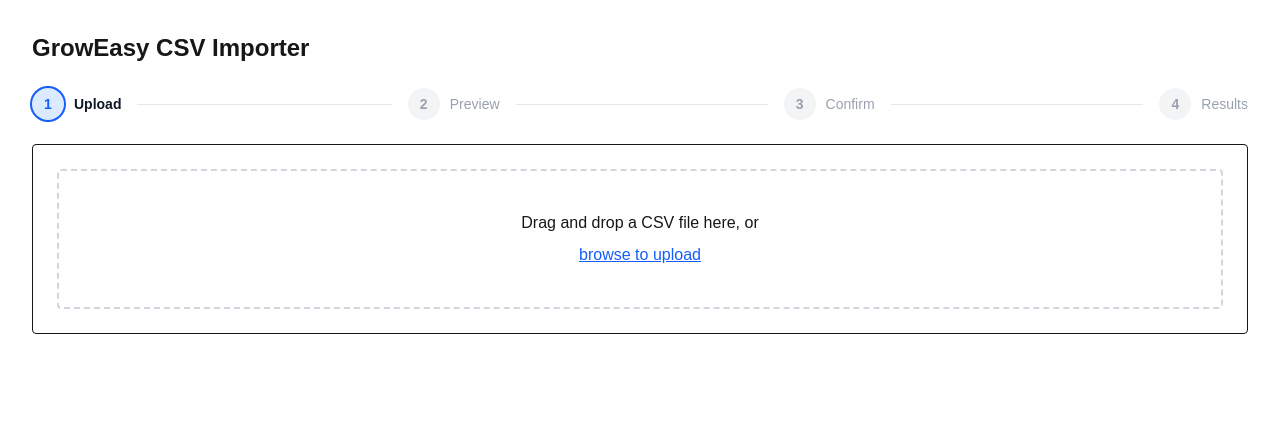
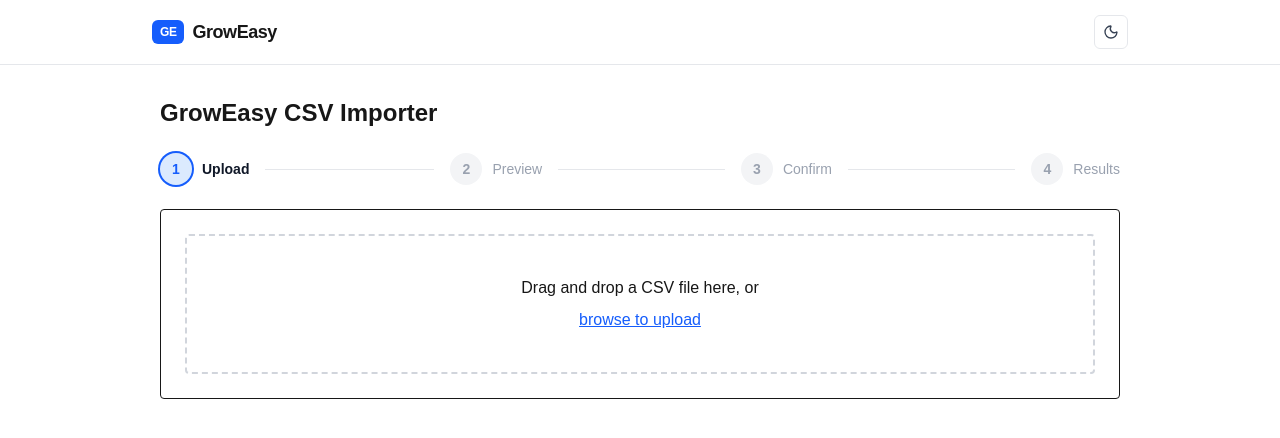
Before and after one commit to nayan-20-01/smart-csv-processor, a Next.js app in the folder apps/web/: page / in a window 1280 px wide. Shown: the top 438 px of the page. Built offline with nearby package versions, Linux system fonts and the light colour scheme; no server answers.

Commit message:
feat: add dark mode toggle and sleek application header

```diff
--- a/apps/web/package.json
+++ b/apps/web/package.json
@@ -14,6 +14,7 @@
     "@tanstack/react-virtual": "^3.14.5",
     "lucide-react": "^1.24.0",
     "next": "16.2.10",
+    "next-themes": "^0.4.6",
     "papaparse": "^5.5.4",
     "react": "19.2.4",
     "react-dom": "19.2.4",
--- a/apps/web/src/app/layout.tsx
+++ b/apps/web/src/app/layout.tsx
@@ -1,6 +1,8 @@
 import type { Metadata } from "next";
 import { Geist, Geist_Mono } from "next/font/google";
 import "./globals.css";
+import { ThemeProvider } from "@/components/ThemeProvider";
+import { ThemeToggle } from "@/components/ThemeToggle";
 
 const geistSans = Geist({
   variable: "--font-geist-sans",
@@ -13,8 +15,8 @@
 });
 
 export const metadata: Metadata = {
-  title: "Create Next App",
-  description: "Generated by create next app",
+  title: "GrowEasy Importer",
+  description: "AI-powered CSV data ingestion pipeline",
 };
 
 export default function RootLayout({
@@ -26,8 +28,29 @@
     <html
       lang="en"
       className={`${geistSans.variable} ${geistMono.variable} h-full antialiased`}
+      suppressHydrationWarning
     >
-      <body className="min-h-full flex flex-col">{children}</body>
+      <body className="min-h-full flex flex-col bg-background text-foreground transition-colors duration-300">
+        <ThemeProvider attribute="class" defaultTheme="system" enableSystem>
+
+          {/* Sleek Navigation Bar */}
+          <header className="w-full border-b border-gray-200 dark:border-gray-800 bg-white/60 dark:bg-black/60 backdrop-blur-md sticky top-0 z-50">
+            <div className="max-w-5xl mx-auto px-6 h-16 flex items-center justify-between">
+              <div className="font-bold text-lg tracking-tight flex items-center gap-2">
+                <span className="bg-blue-600 text-white px-2 py-1 rounded-md text-xs">GE</span>
+                GrowEasy
+              </div>
+              <ThemeToggle />
+            </div>
+          </header>
+
+          {/* Centered Main Content Area */}
+          <main className="flex-1 w-full max-w-5xl mx-auto">
+            {children}
+          </main>
+
+        </ThemeProvider>
+      </body>
     </html>
   );
 }
--- /dev/null
+++ b/apps/web/src/components/ThemeProvider.tsx
@@ -0,0 +1,15 @@
+"use client";
+
+import { ThemeProvider as NextThemesProvider } from "next-themes";
+import { useEffect, useState } from "react";
+
+export function ThemeProvider({ children, ...props }: React.ComponentProps<typeof NextThemesProvider>) {
+  const [mounted, setMounted] = useState(false);
+
+  // Prevent hydration mismatch on load
+  useEffect(() => setMounted(true), []);
+
+  if (!mounted) return <>{children}</>;
+
+  return <NextThemesProvider {...props}>{children}</NextThemesProvider>;
+}
--- /dev/null
+++ b/apps/web/src/components/ThemeToggle.tsx
@@ -0,0 +1,27 @@
+"use client";
+
+import { useTheme } from "next-themes";
+import { Moon, Sun } from "lucide-react";
+import { useEffect, useState } from "react";
+
+export function ThemeToggle() {
+  const { theme, setTheme } = useTheme();
+  const [mounted, setMounted] = useState(false);
+
+  useEffect(() => setMounted(true), []);
+  if (!mounted) return <div className="w-9 h-9" />; // Placeholder to prevent layout shift
+
+  return (
+    <button
+      onClick={() => setTheme(theme === "dark" ? "light" : "dark")}
+      className="p-2 rounded-md border border-gray-200 dark:border-gray-800 hover:bg-gray-100 dark:hover:bg-gray-800 transition-all duration-200"
+      aria-label="Toggle theme"
+    >
+      {theme === "dark" ? (
+        <Sun className="w-4 h-4 text-gray-200" />
+      ) : (
+        <Moon className="w-4 h-4 text-gray-700" />
+      )}
+    </button>
+  );
+}
```
Also changed, not shown: 1 other file (tests, documents, lock files or other folders).
